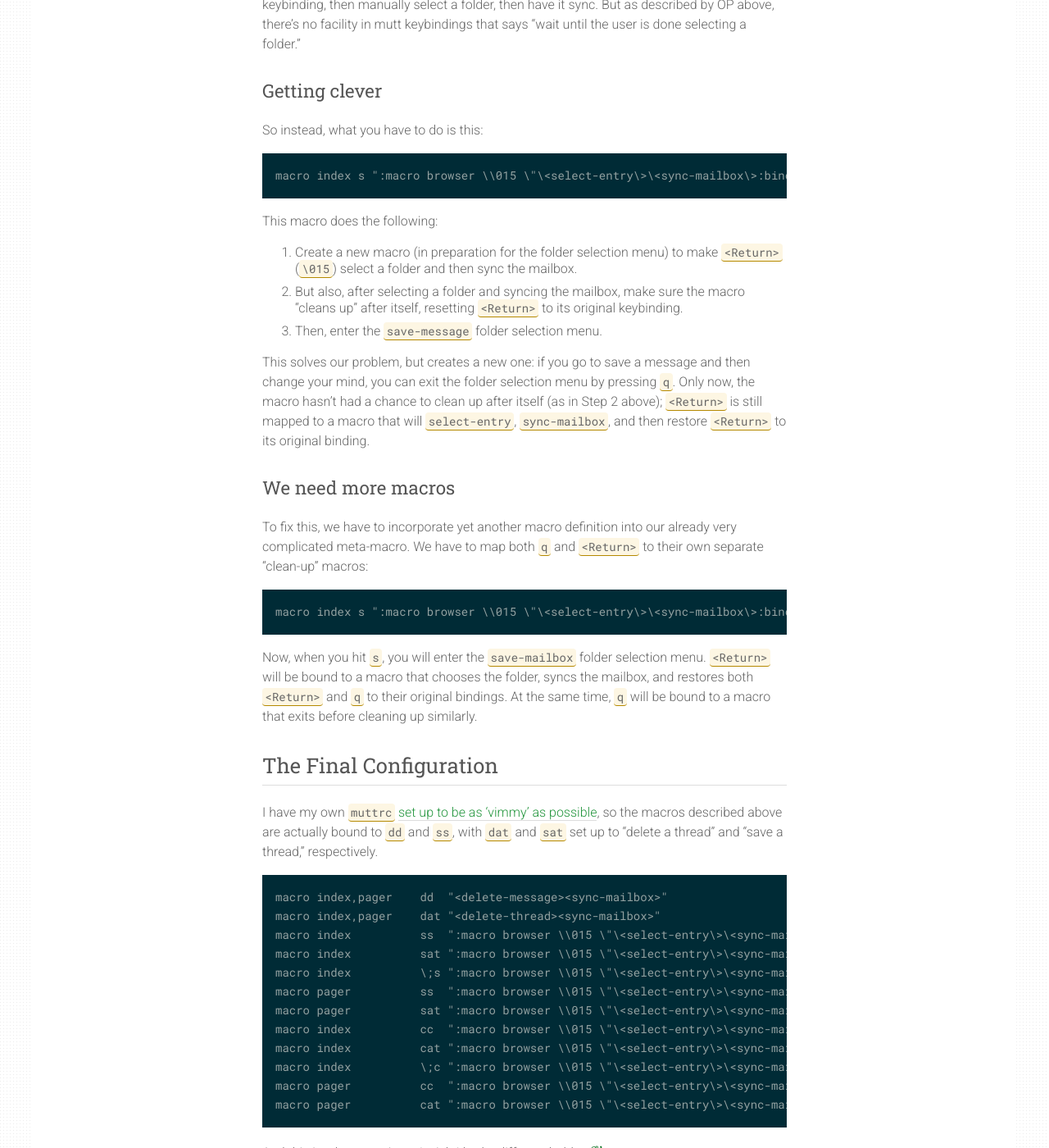
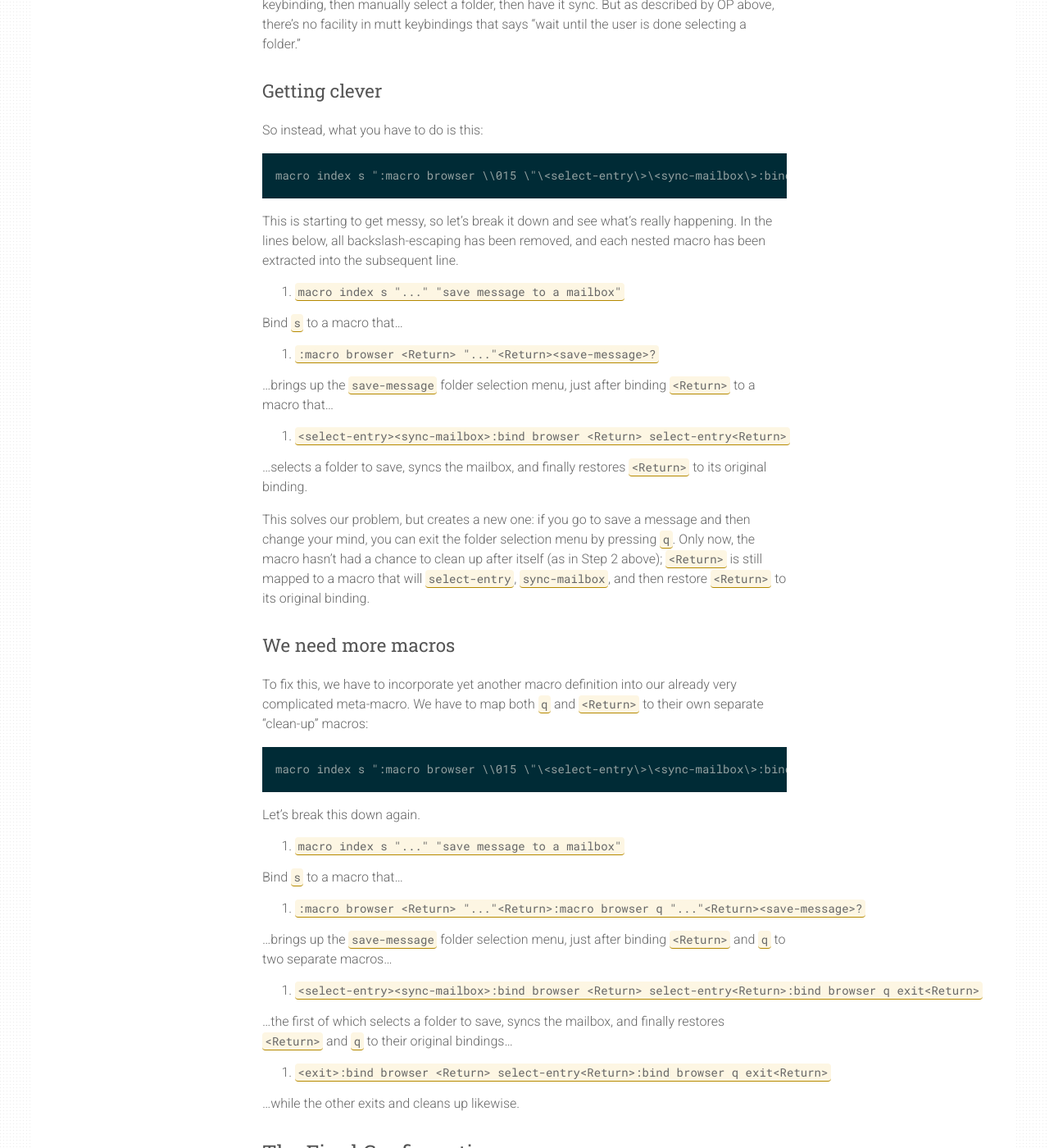
Before and after one commit to rlue/ryanlue.com, a Jekyll site: the page built from _posts/2017-05-22-autosync-mutt.md, in a window 1280 px wide and 1400 px high, scrolled down 1638 px. Shown: the whole window at 82% size. Built offline with Jekyll 4.4.1, drawn with Linux system fonts in a browser that asks for light colours.

Commit message:
Add line-by-line breakdown to autosync-mutt

````diff
--- a/_posts/2017-05-22-autosync-mutt.md
+++ b/_posts/2017-05-22-autosync-mutt.md
@@ -59,11 +59,21 @@ So instead, what you have to do is this:
 macro index s ":macro browser \\015 \"\<select-entry\>\<sync-mailbox\>:bind browser \\\\015 select-entry\\015\"\015<save-message>?" "save message to a mailbox"
 ```
 
-This macro does the following:
+This is starting to get messy, so let’s break it down and see what’s really happening. In the lines below, all backslash-escaping has been removed, and each nested macro has been extracted into the subsequent line.
 
-1. Create a new macro (in preparation for the folder selection menu) to make `<Return>` (`\015`) select a folder and then sync the mailbox.
-2. But also, after selecting a folder and syncing the mailbox, make sure the macro “cleans up” after itself, resetting `<Return>` to its original keybinding.
-3. Then, enter the `save-message` folder selection menu.
+1. `macro index s "..." "save message to a mailbox"`
+
+Bind `s` to a macro that...
+
+2. `:macro browser <Return> "..."<Return><save-message>?`
+
+...brings up the `save-message` folder selection menu, just after binding `<Return>` to a macro that...
+
+3. `<select-entry><sync-mailbox>:bind browser <Return> select-entry<Return>`
+
+...selects a folder to save, syncs the mailbox, and finally restores `<Return>` to its original binding.
+
+^
 
 This solves our problem, but creates a new one: if you go to save a message and then change your mind, you can exit the folder selection menu by pressing `q`. Only now, the macro hasn’t had a chance to clean up after itself (as in Step 2 above); `<Return>` is still mapped to a macro that will `select-entry`, `sync-mailbox`, and then restore `<Return>` to its original binding.
 
@@ -75,7 +85,25 @@ To fix this, we have to incorporate yet another macro definition into our alread
 macro index s ":macro browser \\015 \"\<select-entry\>\<sync-mailbox\>:bind browser \\\\015 select-entry\\015:bind browser q exit\\015\"\015:macro browser q \"<exit>:bind browser \\\\015 select-entry\\015:bind browser q exit\\015\"\015<save-message>?" "save message to a mailbox"
 ```
 
-Now, when you hit `s`, you will enter the `save-mailbox` folder selection menu. `<Return>` will be bound to a macro that chooses the folder, syncs the mailbox, and restores both `<Return>` and `q` to their original bindings. At the same time, `q` will be bound to a macro that exits before cleaning up similarly.
+Let’s break this down again.
+
+1. `macro index s "..." "save message to a mailbox"`
+
+Bind `s` to a macro that...
+
+2. `:macro browser <Return> "..."<Return>:macro browser q "..."<Return><save-message>?`
+
+...brings up the `save-message` folder selection menu, just after binding `<Return>` and `q` to two separate macros...
+
+3. `<select-entry><sync-mailbox>:bind browser <Return> select-entry<Return>:bind browser q exit<Return>`
+
+...the first of which selects a folder to save, syncs the mailbox, and finally restores `<Return>` and `q` to their original bindings...
+
+4. `<exit>:bind browser <Return> select-entry<Return>:bind browser q exit<Return>`
+
+...while the other exits and cleans up likewise.
+
+^
 
 The Final Configuration
 -----------------------
````
